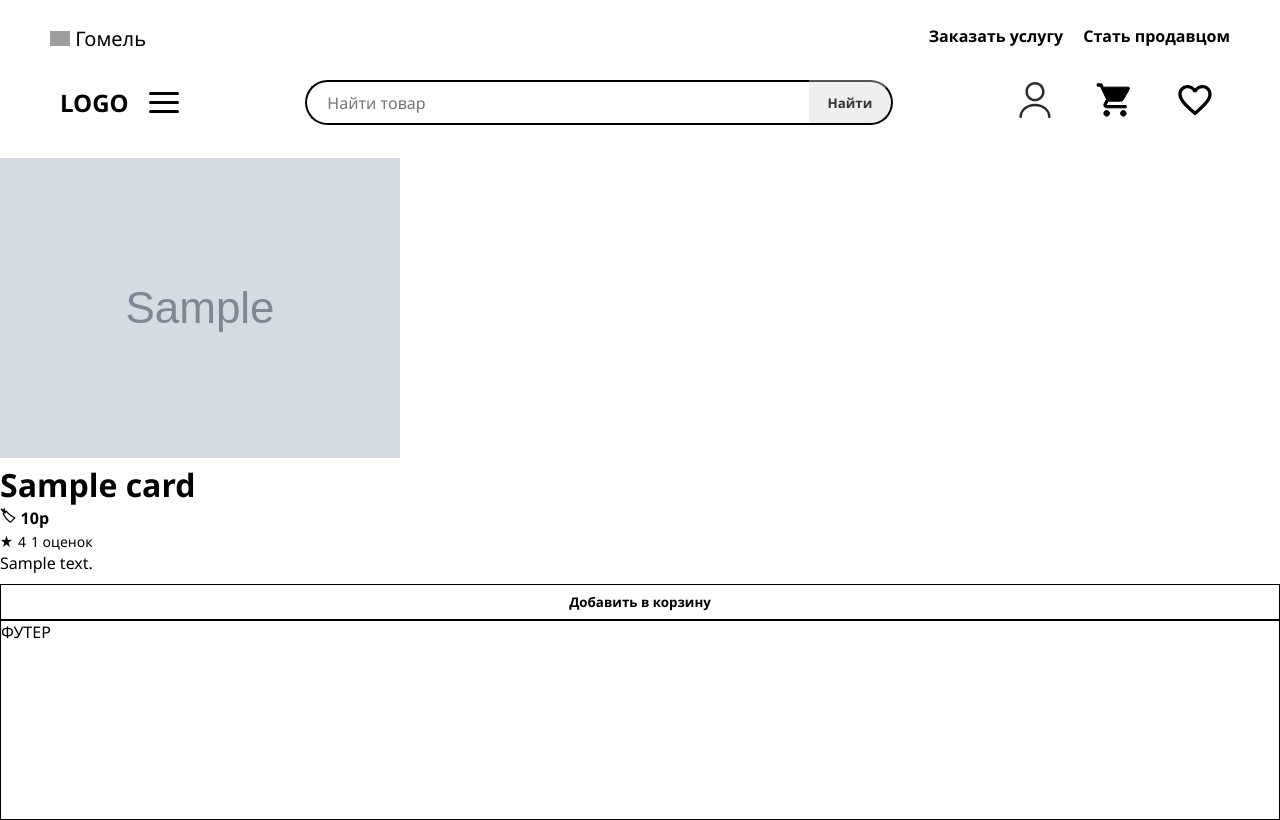
After one commit to developper-lab/Talivo, a PHP site: page /php/product.php?id=1 in a window 1280 px wide. The commit adds this page. Run offline with PHP 8.4, Linux system fonts and the light colour scheme; tables that the repository leaves empty or names only in its code hold one stand-in row (values such as "Sample post"); grey boxes marked "Sample" are stand-in pictures; grey boxes are pictures that could not be loaded.

Commit message:
add product page

```diff
--- a/main/css/main.css
+++ b/main/css/main.css
@@ -244,6 +244,7 @@ p {
 
 .card {
     max-width: 350px;
+    height: 400px;
     width: 100%;
     border: 1px solid #000;
     border-radius: 5px;
@@ -255,10 +256,11 @@ p {
 
 .card-img img {
     width: 100%;
-    height: auto;
+    height: 200px;
     object-fit: cover;
     border: 1px solid #000;
     border-radius: 5px;
+    object-fit: cover;
 }
 
 .card-body {
--- a/main/index.php
+++ b/main/index.php
@@ -39,7 +39,7 @@ $cards = $stmt->fetchAll(PDO::FETCH_ASSOC);
                         <span class="rate"><?php echo htmlspecialchars($card['rating']) ?></span>
                         <span class="count"><?php echo htmlspecialchars($card['count']) ?> оценок</span>
                     </div>
-                    <button class="btn">Заказать</button>
+                    <button class="btn" onclick="window.location.href='php/product.php?id=<?php echo htmlspecialchars($card['id']) ?>'">Заказать</button>
                 </div>
             </div>
         <?php endforeach; ?>
--- /dev/null
+++ b/main/php/product.php
@@ -0,0 +1,51 @@
+<?php
+session_start();
+define ('BASE_PATH', dirname(__DIR__));
+include BASE_PATH . '/db.php';
+include BASE_PATH . '/php/header.php';
+
+if (isset($_GET['id'])){
+    $id = intval($_GET['id']);
+
+    $sql = 'SELECT * FROM cards WHERE id = :id';
+    $stmt = $pdo->prepare($sql);
+    $stmt->execute(['id'=> $id]);
+    $card = $stmt->fetch(PDO::FETCH_ASSOC);
+
+    if (!$card){
+        echo '<p>Товар не найден</p>';
+        exit;
+    }
+}
+?>
+
+<main>
+    <?php if ($card): ?>
+        <div class="product">
+            <div class="product-img">
+                <img src="../<?php echo htmlspecialchars($card['image']); ?>" alt="Товар">
+            </div>
+
+            <div class="product-body">
+                <h1><?php echo htmlspecialchars($card['title']); ?></h1>
+                <span class="price"><?php echo htmlspecialchars($card['price']); ?>p</span>
+
+                <div class="rating">
+                    <span class="star">★</span>
+                    <span class="rate"><?php echo htmlspecialchars($card['rating']); ?></span>
+                    <span class="count"><?php echo htmlspecialchars($card['count']); ?> оценок</span>
+                </div>
+
+                <p class="description">
+                    <?php echo htmlspecialchars($card['description']?? "Описание отсутствует"); ?>
+                </p>
+
+                <button class="btn">Добавить в корзину</button>
+            </div>
+        </div>
+    <?php endif;?>
+</main>
+
+<?php
+include BASE_PATH . "/php/footer.php"
+?>
```
Also changed, not shown: main/image/image1.png (renamed from main/image/photo_2025-09-11_20-35-23.png), main/image/image2.png (added), main/image/image3.png (added).
